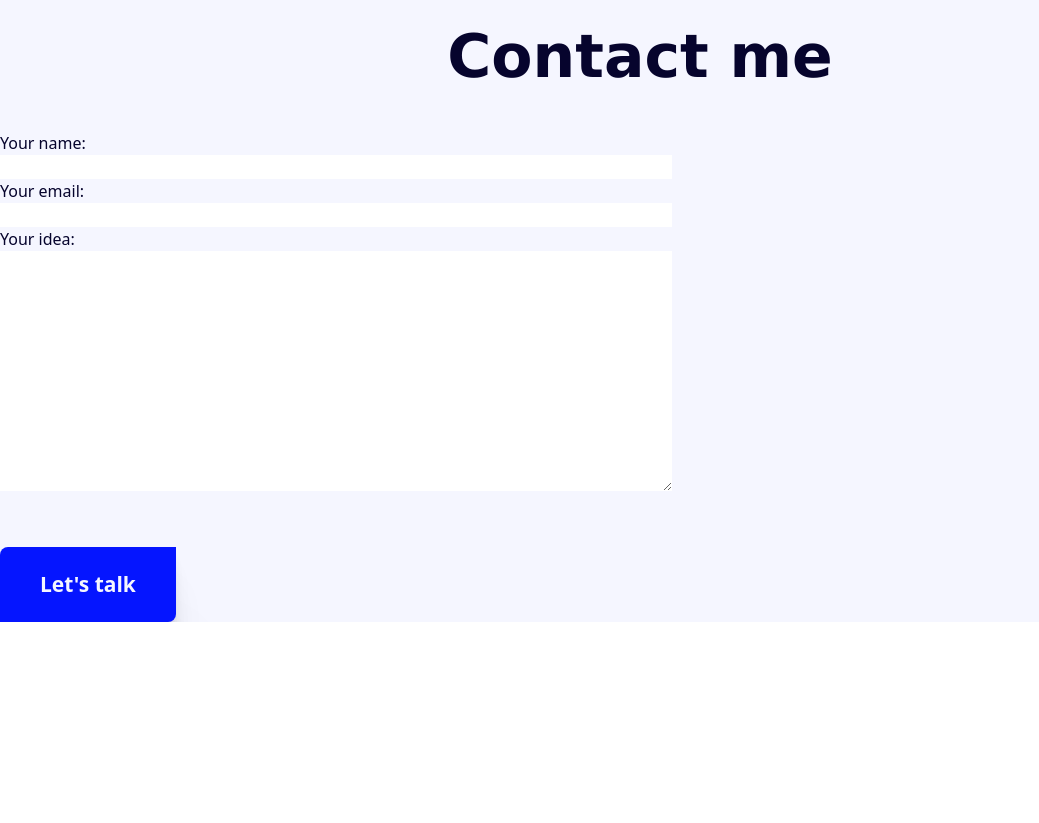
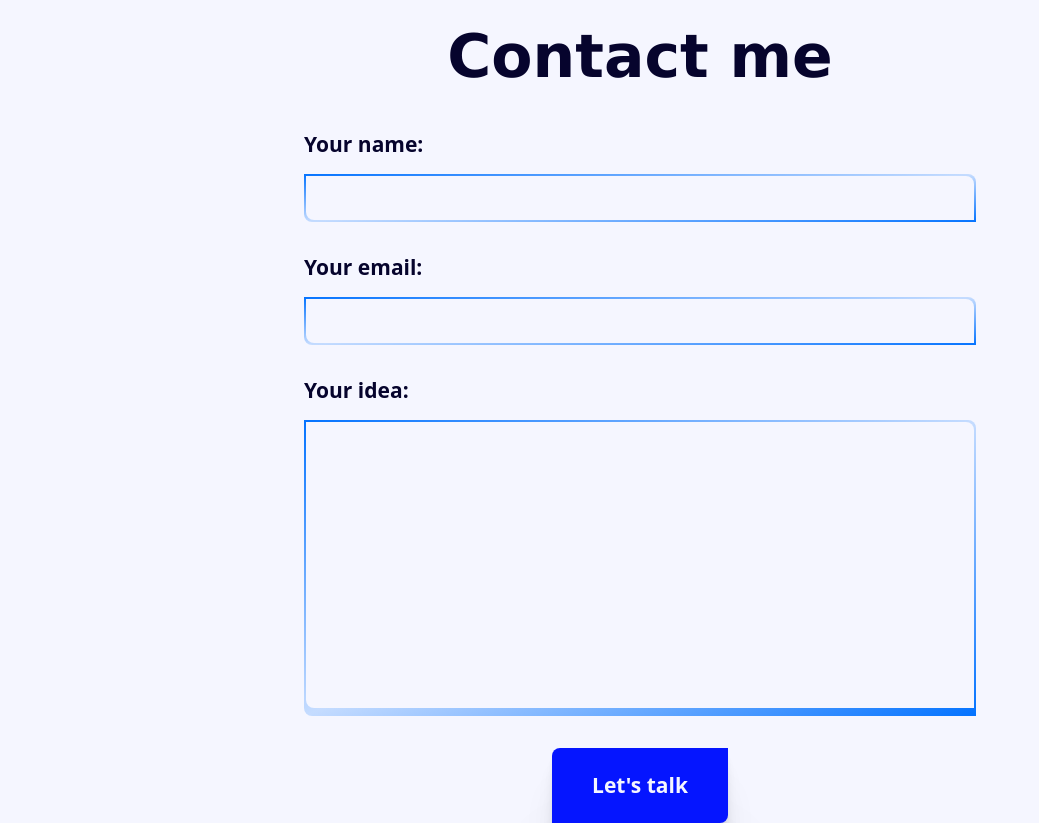
Before and after one commit to Mikadifo/Mikadifo.github.io, a Gatsby site: page / in a window 1280 px wide. Shown: the part 5020-5843 px from the top of the page, without its empty margins (0-1039 px from the left). Before the commit the page ends 5642 px from the top, so only its background shows below. Built offline with nearby package versions, Linux system fonts and the light colour scheme; Gatsby itself is replaced by a stand-in of ours.

Commit message:
[add] added contatct form, missing blobls

```diff
--- a/src/components/contact.js
+++ b/src/components/contact.js
@@ -1,23 +1,23 @@
 import React from 'react';
 import Button from './button';
+import Input from './input';
 
 const Contact = () => {
-    //TODO: Move inputs to compoenents maybe
     //TODO: Add blobs
     return (
         <div className="text-blue-dark dark:text-white mt-20 md:mt-24 lg:mt-48">
             <h3 className="text-h3-sm lg:text-h3-md xl:text-h3-lg font-bold font-kufam text-center mb-6 lg:mb-10">
                 Contact me
             </h3>
-            <div className="max-w-[19rem] md:max-w-[32rem] lg:max-w-[42rem]">
-                <form action="" className="grid in-w-[19rem]">
-                    <label htmlFor="name">Your name:</label>
-                    <input type="text" name="name" id="name" required />
-                    <label htmlFor="email">Your email:</label>
-                    <input type="email" name="email" id="email" required />
-                    <label htmlFor="idea">Your idea:</label>
-                    <textarea name="idea" id="" cols="30" rows="10" />
-                    <div className="mt-8 md:mt-12 lg:mt-14">
+            <div className="flex justify-center">
+                <form
+                    action=""
+                    className="grid gap-3 md:gap-4 lg:gap-8 min-w-[19rem] md:min-w-[32rem] lg:min-w-[42rem]"
+                >
+                    <Input label="Your name:" type="text" id="name" />
+                    <Input label="Your email:" type="email" id="email" />
+                    <Input label="Your idea:" type="textarea" id="idea" />
+                    <div className="text-center">
                         <Button>Let's talk</Button>
                     </div>
                 </form>
--- /dev/null
+++ b/src/components/input.js
@@ -0,0 +1,33 @@
+import React from 'react';
+
+const Input = ({ label, type, id }) => {
+    const INPUT_STYLES =
+        'w-full h-full bg-white dark:bg-blue-dark rounded-bl-lg rounded-tr-lg py-2 px-4 text-blue-dark dark:text-white text-opacity-75 dark:text-opacity-75 font-normal resize-none focus:outline-none focus:border-white focus:ring-4';
+
+    return (
+        <label htmlFor={id} className="text-h6-md lg:text-h6-lg font-bold">
+            {label}
+            <div className="mt-2 md:mt-3 lg:mt-4 w-full rounded-tr-lg rounded-bl-lg p-[2px] bg-gradient-to-br from-secondary via-secondary/20 to-secondary">
+                {type === 'textarea' ? (
+                    <textarea
+                        className={INPUT_STYLES}
+                        name={id}
+                        id={id}
+                        rows="10"
+                        required
+                    />
+                ) : (
+                    <input
+                        className={INPUT_STYLES}
+                        type={type}
+                        name={id}
+                        id={id}
+                        required
+                    />
+                )}
+            </div>
+        </label>
+    );
+};
+
+export default Input;
```
